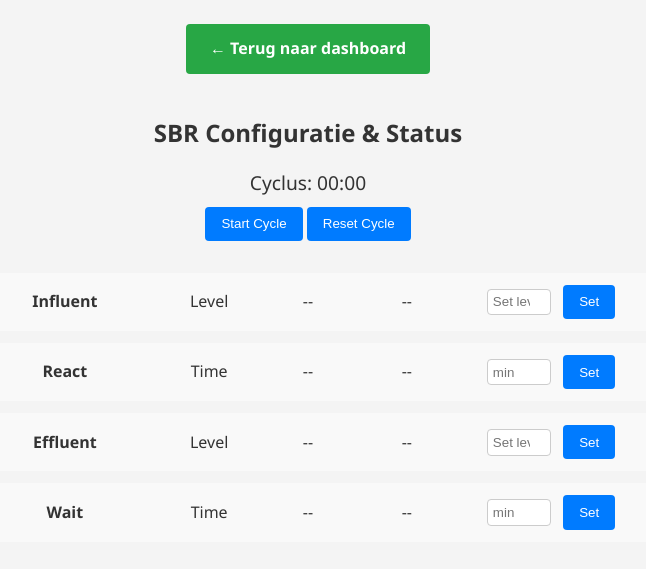
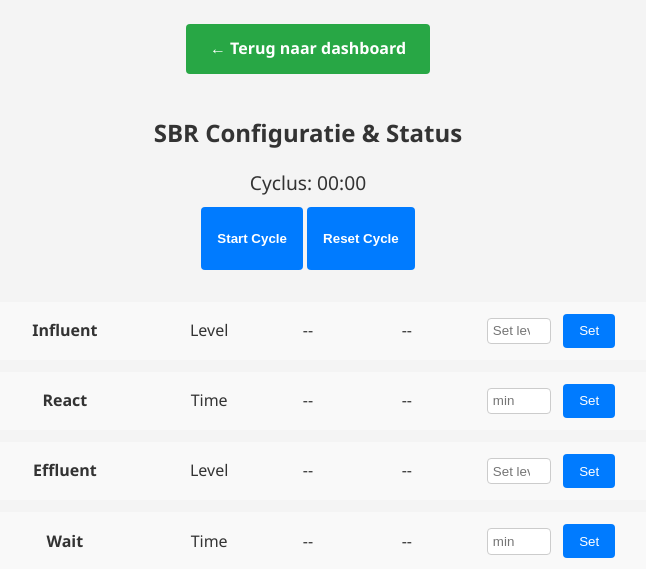
Before and after one commit to jelmertamis/Obelix_SCADA, a Flask app: page /sbr in a window 1280 px wide. Shown: the top 569 px of the page, without its empty margins (332-978 px from the left). Run offline with Flask 3, Linux system fonts and the light colour scheme; data comes from the database, SQL or seed files in the repository; some libraries are stand-ins or nearby versions.

Commit message:
some styling on sbr

```diff
--- a/templates/sbr.html
+++ b/templates/sbr.html
@@ -45,6 +45,11 @@
     background: #007bff; color: #fff; cursor: pointer;
   }
   .phase-set-btn:hover { background: #0056b3; }
+  .control_button {
+    padding: 1.5rem 1rem; border: none; border-radius: 0.25rem;
+    background: #007bff; color: #fff; cursor: pointer;
+    font-weight: bold;
+  }
 </style>
 {% endblock %}
 
@@ -56,8 +61,8 @@
     Cyclus: 00:00
   </div>
   <div style="margin-bottom:1rem;">
-    <button id="btn-toggle" class="phase-set-btn">Start Cycle</button>
-    <button id="btn-reset"  class="phase-set-btn">Reset Cycle</button>
+    <button id="btn-toggle" class="control_button">Start Cycle</button>
+    <button id="btn-reset"  class="control_button">Reset Cycle</button>
   </div>
 
   <div class="sbr-phase-list">
@@ -191,10 +196,10 @@
     }
     phases.forEach(p => {
       if (p === 'influent' || p === 'effluent') {
-        actual[p].textContent =
-          data.actual_level != null
-            ? data.actual_level.toFixed(2)
-            : '';
+        //actual[p].textContent =
+          //data.actual_level != null
+          //  ? data.actual_level.toFixed(2)
+          //  : '';
       } else if (p === data.phase) {
         actual[p].textContent = String(data.phase_elapsed);
       } else {
@@ -213,10 +218,10 @@
 
     phases.forEach(p => {
       if (p === 'influent' || p === 'effluent') {
-        actual[p].textContent =
-          data.actual_level != null
-            ? data.actual_level.toFixed(2)
-            : '';
+        //actual[p].textContent =
+          //data.actual_level != null
+          //  ? data.actual_level.toFixed(2)
+          //  : '';
       } else if (p === data.phase) {
         actual[p].textContent = String(data.phase_elapsed);
       } else {
@@ -232,8 +237,8 @@
   sensorSocket.on('sensor_update', readings => {
     const lvl = readings.find(r => r.slave_id === 5 && r.channel === 0);
     if (lvl) {
-      actual['influent'].textContent = lvl.value.toFixed(2);
-      actual['effluent'].textContent = lvl.value.toFixed(2);
+      actual['influent'].textContent = lvl.value.toFixed(1);
+      actual['effluent'].textContent = lvl.value.toFixed(1);
     }
   });
 </script>
```
